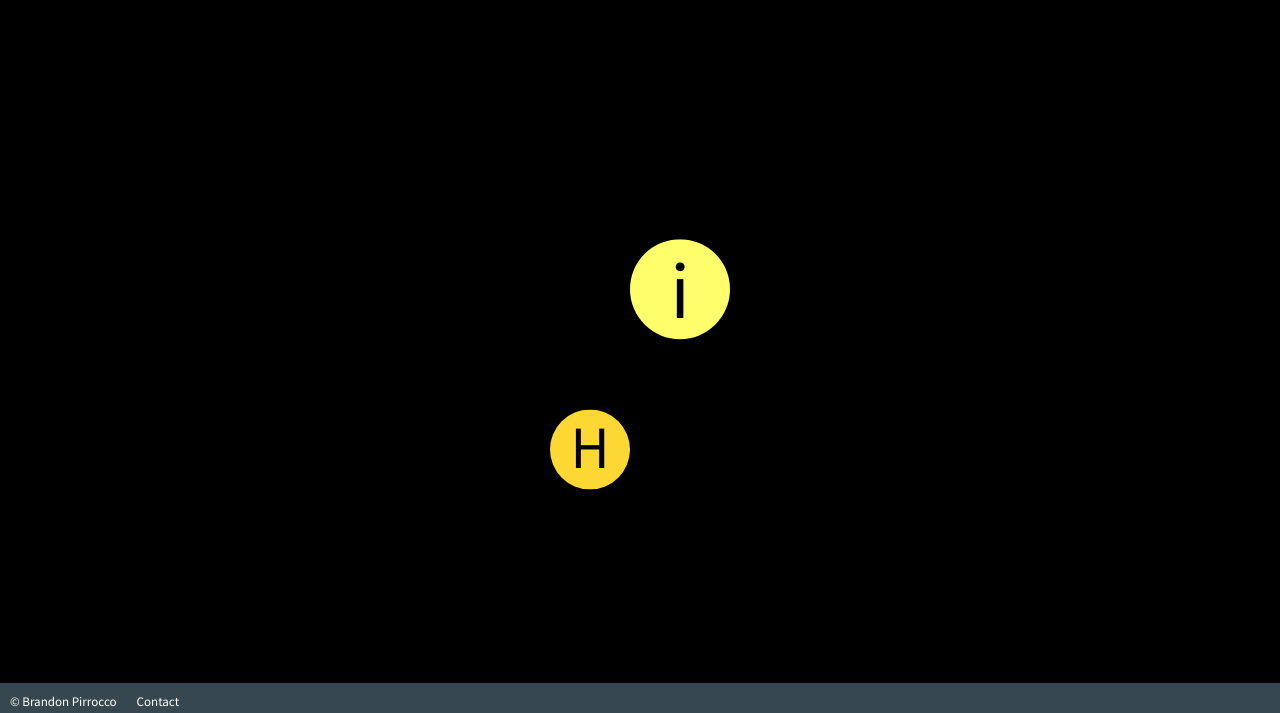
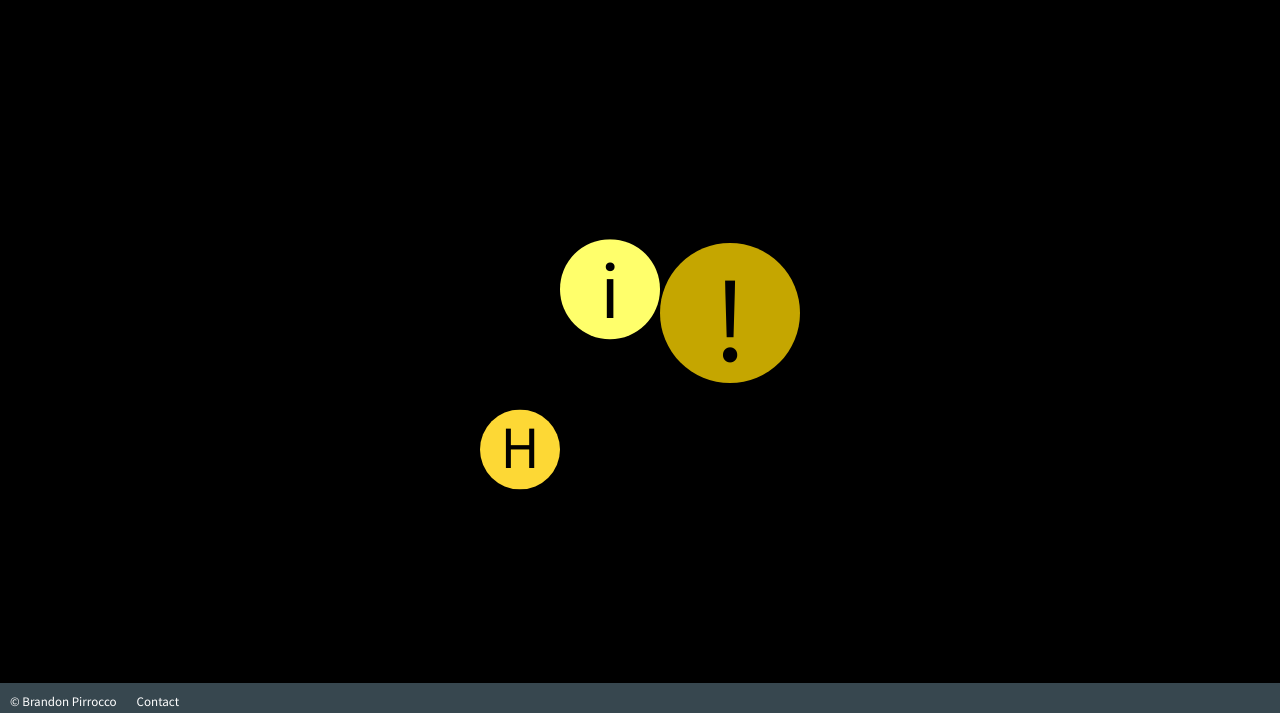
Before and after one commit to bpirrocco/bpirrocco_dev, a plain HTML site: page index.html in a window 1280 px wide. Shown: the part 87-800 px from the top of the page. Drawn offline with Linux system fonts and the light colour scheme.

Commit message:
Added third test div

```diff
--- a/assets/style.scss
+++ b/assets/style.scss
@@ -7,6 +7,7 @@
     --primary-dark: #101F27;
     --secondary-color: #FDD835;
     --secondary-light: #FFFF6b;
+    --secondary-dark: #C5A600;
 }
 
 html, body {
@@ -142,6 +143,21 @@ header nav li a:visited {
       cubic-bezier(.3, .65, .6, 1);
 }
 
+.testdiv3 {
+    display: flex;
+    font-size: 12rem;
+    justify-content: center;
+    align-content: center;
+    background-color: var(--secondary-dark);
+    height: 14rem;
+    width: 14rem;
+    border-radius: 10rem;
+    animation:
+      bounce 5s
+      infinite alternate
+      cubic-bezier(.2, .65, .6, 1);
+}
+
 @keyframes bounce {
     0% {
         transform: translateY(0px);
--- a/index.html
+++ b/index.html
@@ -35,6 +35,9 @@
             <div class="testdiv2">
                 i
             </div>
+            <div class="testdiv3">
+                !
+            </div>
         </div>
         <footer>
             <div class="footer">
```
Also changed, not shown: assets/style.css, 1 other file.
